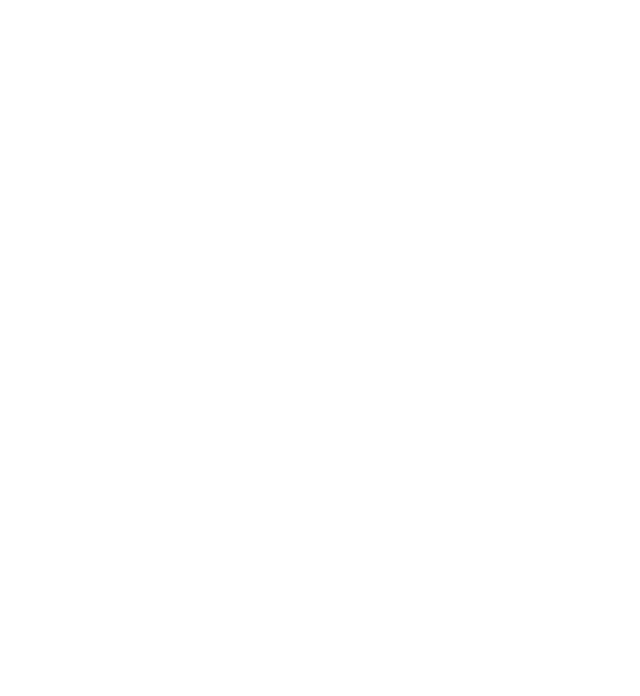
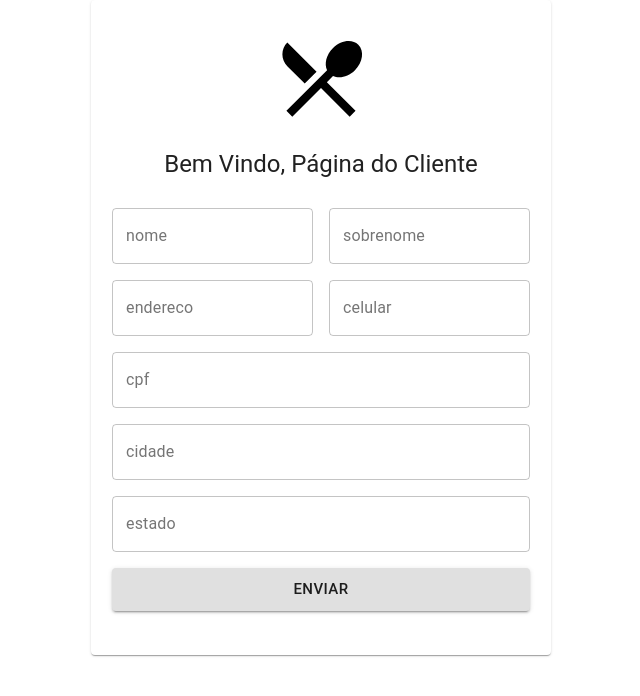
Before and after one commit to vinicius-batista-dev/Projeto-Software-Web-Facul, a React (Create React App) app in the folder frontend/: page /form in a window 1280 px wide. Before the commit this address had no page. Shown: the top 696 px of the page, without its empty margins (319-959 px from the left). Built offline with nearby package versions, Linux system fonts and the light colour scheme.

Commit message:
Terminando o formulario do projeto

```diff
--- a/frontend/package.json
+++ b/frontend/package.json
@@ -17,6 +17,7 @@
     "axios": "^0.27.2",
     "bootstrap": "^5.1.3",
     "cpf-cnpj-validator": "^1.0.3",
+    "formik": "^2.2.9",
     "nuka-carousel": "^5.0.15",
     "react": "^18.0.0",
     "react-bootstrap": "^2.3.1",
@@ -27,7 +28,8 @@
     "react-router-dom": "^6.3.0",
     "react-scripts": "5.0.1",
     "uikit": "^3.14.1",
-    "web-vitals": "^2.1.4"
+    "web-vitals": "^2.1.4",
+    "yup": "^0.32.11"
   },
   "scripts": {
     "start": "react-scripts start",
--- a/frontend/src/components/Form/FormService.jsx
+++ b/frontend/src/components/Form/FormService.jsx
@@ -6,37 +6,77 @@
   Card,
   CardContent,
   Typography,
-    FormControlLabel
 } from "@material-ui/core";
 import React from "react";
-import LocalDiningIcon from '@mui/icons-material/LocalDining';
+import LocalDiningIcon from "@mui/icons-material/LocalDining";
 import "../estilo/style.css";
-import { cpfMask } from "../Validator/cpfMask";
+import ApiService from "../ApiServices/ApiService";
 
 class FormService extends Component {
-
   constructor(props) {
     super(props);
-
-    this.state = { documentId: "" };
-    this.handlechange = this.handlechange.bind(this);
+    this.state = {
+      id: "",
+      nome: "",
+      sobrenome: "",
+      endereco: "",
+      cidade: "",
+      estado: "",
+      celular: "",
+      cpf: "",
+      nomeVazio: false,
+      sobrenomeVazio: false,
+      enderecoVazio: false,
+      cidadeVazio: false,
+      estadoVazio: false,
+      celularVazio: false,
+      cpfVazio: false,
+    };
+    this.savePedido = this.savePedido.bind(this);
   }
 
-  handlechange(e) {
-    this.setState({ documentId: cpfMask(e.target.value) });
+  savePedido = (e) => {
+    this.setState({ nomeVazio: this.state.nome === "" });
+    this.setState({ sobrenomeVazio: this.state.sobrenome === "" });
+    this.setState({ enderecoVazio: this.state.endereco === "" });
+    this.setState({ cidadeVazio: this.state.cidade === "" });
+    this.setState({ estadoVazio: this.state.estado === "" });
+    this.setState({ celularVazio: this.state.celular === "" });
+    this.setState({ cpfVazio: this.state.cpf === "" });
+
+    if (this.state.nomeVazio === false && this.state.sobrenomeVazio === false) {
+      e.preventDefault();
+
+      let pedido = {
+        id: this.state.id,
+        nome: this.state.nome,
+        sobrenome: this.state.sobrenome,
+        endereco: this.state.endereco,
+        cidade: this.state.cidade,
+        estado: this.state.estado,
+        celular: this.state.celular,
+        cpf: this.state.cpf,
+      };
+
+      ApiService.salvarPedido(pedido)
+        .then((res) => {
+          alert("Pedido salvo com sucesso");
+        })
+        .catch((err) => {
+          alert("Nao foi possivel deletar pedido");
+        });
     }
+  };
+
+  onChange = (e) => this.setState({ [e.target.name]: e.target.value });
+
+  render() {
 
 
-  render() {
-    const { documentId } = this.state;
-
     return (
-
       <Grid>
-          <Card
-            style={{ maxWidth: 450, padding: "20px 5px", margin: "0 auto" }}
-          >
-             <LocalDiningIcon class='fast' />
+        <Card style={{ maxWidth: 450, padding: "20px 5px", margin: "0 auto" }}>
+          <LocalDiningIcon class="fast" />
 
           <CardContent>
             <Typography gutterBottom variant="h5">
@@ -44,97 +84,131 @@
             </Typography>
 
             <br />
-              <form>
 
+            <form onSubmit={this.savePedido}>
               <Grid container spacing={2}>
                 <Grid xs={12} sm={6} item>
                 <TextField
-                      placeholder="Entre com o seu nome"
-                      label="Nome"
+                    id="nome"
+                    autoComplete="off"
+                    name="nome"
+                    label="nome"
+                    fullWidth
                     variant="outlined"
-                      fullWidth
-                      required
+                    placeholder="Nome"
+                    type="text"
+                    value={this.state.nome}
+                    onChange={this.onChange}
+                    helperText={
+                      this.state.nomeVazio ? "Preencha o campo" : null
+                    }
+                    error={this.state.nomeVazio}
                   />
                 </Grid>
                 <Grid xs={12} sm={6} item>
                   <TextField
-                      placeholder="Entre com o sobrenome"
-                      label="Sobrenome"
+                    id="sobrenome"
+                    name="sobrenome"
+                    autoComplete="off"
+                    label="sobrenome"
+                    fullWidth
                     variant="outlined"
-                      fullWidth
-                      required
+                    placeholder="Nome"
+                    type="text"
+                    value={this.state.sobrenome}
+                    onChange={this.onChange}
+                    helperText={
+                      this.state.sobrenomeVazio ? "Preencha o campo" : null
+                    }
+                    error={this.state.sobrenomeVazio}
                   />
                 </Grid>
                 <Grid xs={12} sm={6} item>
                 <TextField
+                    id="endereco"
+                    name="endereco"
+                    autoComplete="off"
+                    label="endereco"
+                    fullWidth
+                    variant="outlined"
                     type="text"
-                      placeholder="Seu endereço"
-                      label="Endereço"
-                      variant="outlined"
-                      fullWidth
-                      required
+                    value={this.state.endereco}
+                    onChange={this.onChange}
+                    helperText={
+                      this.state.enderecoVazio ? "Preencha o campo" : null
+                    }
+                    error={this.state.enderecoVazio}
                   />
                 </Grid>
                 <Grid xs={12} sm={6} item>
                   <TextField
+                     id="celular"
+                     name="celular"
+                     autoComplete="off"
+                     label="celular"
+                     fullWidth
+                     variant="outlined"
                      type="number"
-                      placeholder="062 123456789"
-                      label="Celular"
-                      variant="outlined"
-                      name="mobileno"
-                      mask="000 000 0000"
-                      fullWidth
-                      required
+                     value={this.state.celular}
+                     onChange={this.onChange}
+                     helperText={
+                       this.state.celularVazio ? "Preencha o campo" : null
+                     }
+                     error={this.state.celularVazio}
                    />
                 </Grid>
-                  <Grid xs={12} sm={6} item>
+
+                <Grid xs={12} item>
                   <TextField
-                      type="number"
-                      placeholder="CEP"
-                      label="CEP"
+                     maxLength='14'
+                     id="cpf"
+                     name="cpf"
+                     autoComplete="off"
+                     label="cpf"
+                     fullWidth
                      variant="outlined"
-                      fullWidth
-                    />
-                  </Grid>
-                  <Grid xs={12} sm={6} item>
-                    <TextField
-                      maxWidth="14"
                      type="text"
-                      placeholder="CPF"
-                      label="CPF"
-                      name="documentId"
-                      value={documentId}
-                      onChange={this.handlechange}
-                      fullWidth
+                     value={this.state.cpf}
+                     onChange={this.onChange}
+                     helperText={
+                       this.state.cpfVazio ? "Preencha o campo" : null
+                     }
+                     error={this.state.cpfVazio}
                    />
                 </Grid>
                 <Grid item xs={12}>
                   <TextField
+                    id="cidade"
+                    name="cidade"
+                    autoComplete="off"
+                    label="cidade"
+                    fullWidth
+                    variant="outlined"
                     type="text"
-                      placeholder="Cidade"
-                      label="Cidade"
-                      variant="outlined"
-                      fullWidth
+                    value={this.state.cidade}
+                    onChange={this.onChange}
+                    helperText={
+                      this.state.cidadeVazio ? "Preencha o campo" : null
+                    }
+                    error={this.state.cidadeVazio}
                   />
                 </Grid>
 
                 <Grid item xs={12}>
                   <TextField
+                    id="estado"
+                    name="estado"
+                    autoComplete="off"
+                    label="estado"
+                    fullWidth
+                    variant="outlined"
                     type="text"
-                      placeholder="Estado"
-                      label="Estado"
-                      variant="outlined"
-                      fullWidth
-                    />
-                  </Grid>
-                  <Grid item xs={12}>
-                    <TextField
-                      label="O que acha de nosso serviço"
-                      multiline
-                      rows={4}
-                      placeholder="Escreva alguma coisa"
-                      variant="outlined"
-                      fullWidth
+                    value={this.state.estado}
+                    onChange={this.onChange}
+                    helperText={
+                      this.state.estadoVazio ? "Preencha o campo" : null
+                    }
+                    error={this.state.estadoVazio}
                   />
                 </Grid>
 
@@ -145,6 +219,9 @@
                     variant="contained"
                     back
                     fullWidth
+                    onClick={(e) => {
+                      this.savePedido(e);
+                    }}
                   >
                     Enviar
                   </Button>
--- a/frontend/src/components/Form/Home.jsx
+++ /dev/null
@@ -1,41 +0,0 @@
-import React from "react";
-import pizzaportuguesa from "../Imagens/pizzaportuguesa.jpg";
-import frangocatupiry from "../Imagens/frangocatupiry.png";
-import carneseca from "../Imagens/pizzacarneseca.jpeg";
-import { Button } from "react-bootstrap";
-import "bootstrap/dist/css/bootstrap.css";
-import Carousel from "react-bootstrap/Carousel";
-
-function Home() {
-  return (
-    <div style={{ display: "block", width: 700, padding: 30 }}>
-      <h4>React-Bootstrap Carousel Component</h4>
-      <Carousel>
-        <Carousel.Item interval={1500}>
-          <img
-            className="d-block w-100"
-            src="https://media.geeksforgeeks.org/wp-content/uploads/20210425122739/2-300x115.png"
-            alt="Image One"
-          />
-          <Carousel.Caption>
-            <h3>Label for first slide</h3>
-            <p>Sample Text for Image One</p>
-          </Carousel.Caption>
-        </Carousel.Item>
-        <Carousel.Item interval={500}>
-          <img
-            className="d-block w-100"
-            src="https://media.geeksforgeeks.org/wp-content/uploads/20210425122716/1-300x115.png"
-            alt="Image Two"
-          />
-          <Carousel.Caption>
-            <h3>Label for second slide</h3>
-            <p>Sample Text for Image Two</p>
-          </Carousel.Caption>
-        </Carousel.Item>
-      </Carousel>
-    </div>
-  );
-}
-
-export default Home;
--- a/frontend/src/components/Routes/RouterComponent.jsx
+++ b/frontend/src/components/Routes/RouterComponent.jsx
@@ -1,7 +1,6 @@
 import {BrowserRouter as Router, Route, Routes} from 'react-router-dom'
 import React from 'react'
 import FormService from '../Form/FormService'
-import Home from '../Form/Home'
 
 const AppRouter = () => {
     return (
@@ -9,8 +8,8 @@
             <Router>
                 <div className="col-md-6">
                     <Routes>
-                        <Route path='/home' element={<Home />}></Route>
-                        <Route path="/form-pedido" element={<FormService />}></Route>
+                        {/* <Route path='/home' element={<Home />}></Route> */}
+                        <Route path="/form" element={<FormService />}></Route>
                     </Routes>
                 </div>
             </Router>
--- a/frontend/src/components/Validator/cpfMask.js
+++ /dev/null
@@ -1,8 +0,0 @@
-export const cpfMask = value => {
-    return value
-    .replace(/\D/g, '') // substitui qualquer caracter que nao seja numero por nada
-    .replace(/(\d{3})(\d)/, '$1.$2') // captura 2 grupos de numero o primeiro de 3 e o segundo de 1, apos capturar o primeiro grupo ele adiciona um ponto antes do segundo grupo de numero
-    .replace(/(\d{3})(\d)/, '$1.$2')
-    .replace(/(\d{3})(\d{1,2})/, '$1-$2')
-    .replace(/(-\d{2})\d+?$/, '$1') // captura 2 numeros seguidos de um traço e não deixa ser digitado mais nada
-}
```
Also changed, not shown: 1 other file (tests, documents, lock files or other folders). Lines whose indentation alone changed are shown as unchanged.
